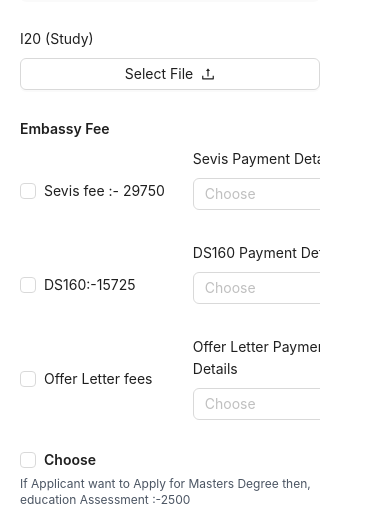
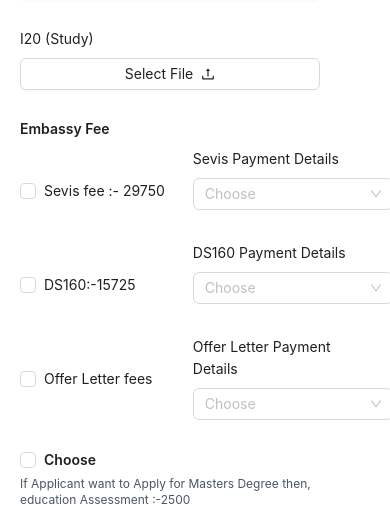
Before and after one commit to Soundharya2024/visa-management-TIC, a React (Vite) app: page / in a window 390 px wide. Shown: the part 949-1455 px from the top of the page. Built offline with nearby package versions, Linux system fonts and the light colour scheme.

Commit message:
USA - changes made for chrome browser mobile responsivess reverted

```diff
--- a/src/components/USA.jsx
+++ b/src/components/USA.jsx
@@ -212,7 +212,7 @@ const USA = () => {
               </Upload>
             </Form.Item>
           </div>
-          <Flex className="w-[300px] sm:w-full overflow-x-auto">
+          <Flex>
             <Form.Item
               name="Embassy_Fee"
               label={<label className="font-semibold">Embassy Fee</label>}
@@ -321,7 +321,7 @@ const USA = () => {
           >
             <Checkbox className="font-semibold">Choose</Checkbox>
           </Form.Item>
-          <p className="text-gray-600 text-xs mb-6 w-[300px] sm:w-full">
+          <p className="text-gray-600 text-xs mb-6">
             If Applicant want to Apply for Masters Degree then, education
             Assessment :-2500
           </p>
@@ -354,7 +354,6 @@ const USA = () => {
               <Form.Item
                 name="Have_You_Ever_Been_in_USA_or_Issued_any_USA_Visa"
                 label="Have You Ever Been in USA or Issued any USA Visa?"
-                className="w-[300px] sm:w-full"
               >
                 <Radio.Group>
                   <Radio value="yes">Yes</Radio>
@@ -594,7 +593,6 @@ const USA = () => {
             <Form.Item
               name="Have_you_ever_Attended_any_Educational_institution_at_secondary_level_or_above"
               label="Have you ever Attended any Educational institution at secondary level or above?"
-              className="w-[300px] sm:w-full"
             >
               <Radio.Group>
                 <Radio value="yes">Yes</Radio>
@@ -660,7 +658,6 @@ const USA = () => {
             <Form.Item
               name="Have_you_travel_to_any_country_within_last_five_years"
               label="Have you traveled to any country within last five years?"
-              className="w-[300px] sm:w-full"
             >
               <Radio.Group>
                 <Radio value="yes">Yes</Radio>
```
